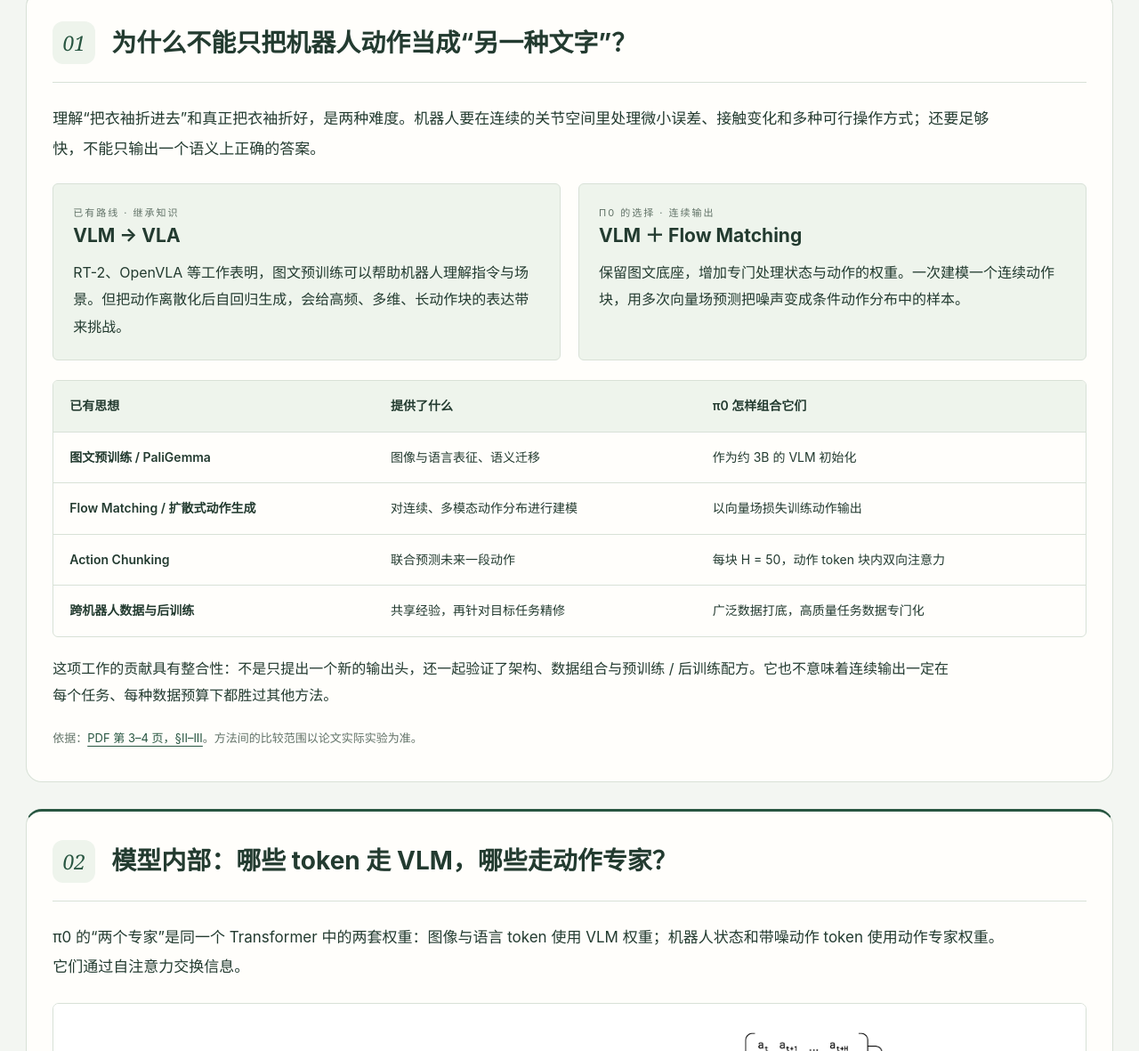
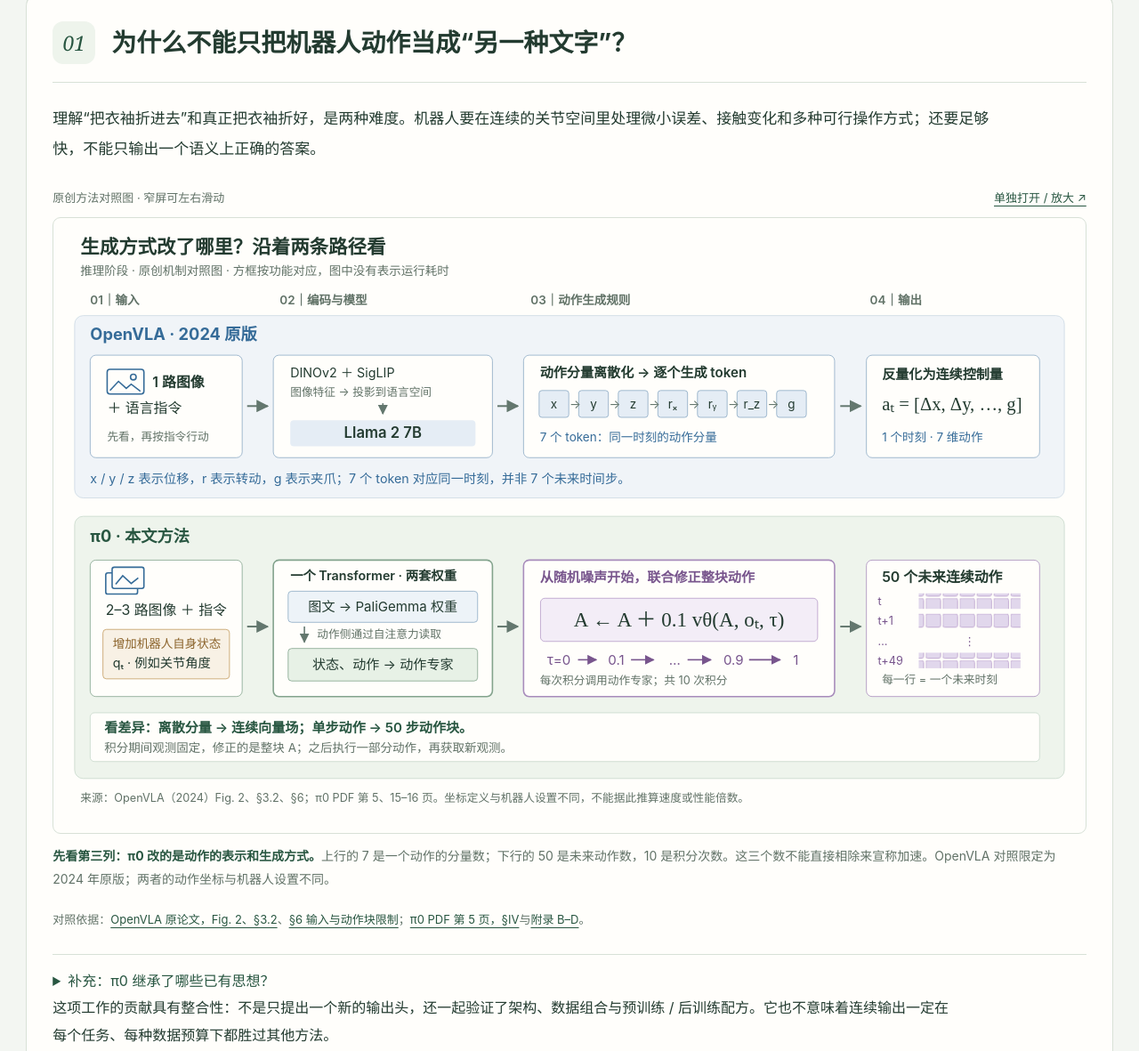
Before and after one commit to Nat-J/paper-library, a plain HTML site: page 2024-pi0/index.html in a window 1280 px wide. Shown: the part 2469-3650 px from the top of the page at 89% size. Drawn offline with Linux system fonts and the light colour scheme.

Commit message:
Illustrate pi0 method differences and require visual comparisons

```diff
--- a/2024-pi0/index.html
+++ b/2024-pi0/index.html
@@ -15,6 +15,9 @@
 
 .flow-plot-scroll{overflow-x:auto;overscroll-behavior-x:contain}.flow-plot-scroll .flow-plot{min-width:600px}.flow-plot-scroll:focus-visible{outline:2px solid var(--amber)}
 @media print{.flow-plot-scroll{overflow:visible}.flow-plot-scroll .flow-plot{min-width:0}}
+
+.comparison-figure{margin:26px 0}.comparison-figure .figure-tools{display:flex;justify-content:space-between;align-items:baseline;gap:14px;flex-wrap:wrap;margin:0 0 10px;font-size:13px;color:var(--muted)}.comparison-figure .diagram-scroll{overflow-x:auto;border:1px solid var(--line);border-radius:9px;background:#fffefb;padding:8px}.comparison-figure img{display:block;width:100%;min-width:1100px;height:auto}.comparison-figure figcaption{font-size:14px;line-height:1.85;color:var(--muted);margin-top:12px}.comparison-figure figcaption strong{color:var(--green)}
+@media print{.comparison-figure .diagram-scroll{overflow:visible;padding:0}.comparison-figure img{min-width:0}.comparison-figure .figure-tools{display:none}}
 </style></head><body id="top">
 <a class="skip" href="#overview">跳到正文</a><div class="progress" aria-hidden="true"></div>
 <div class="page">
@@ -47,8 +50,13 @@
 <section class="section" id="problem" data-nav="为什么这样设计" data-tone="gold">
 <div class="section-head"><span class="section-no">01</span><h2>为什么不能只把机器人动作当成“另一种文字”？</h2></div>
 <p class="lead">理解“把衣袖折进去”和真正把衣袖折好，是两种难度。机器人要在连续的关节空间里处理微小误差、接触变化和多种可行操作方式；还要足够快，不能只输出一个语义上正确的答案。</p>
-<div class="pair"><div class="card"><div class="eyebrow">已有路线 · 继承知识</div><h3>VLM → VLA</h3><p>RT-2、OpenVLA 等工作表明，图文预训练可以帮助机器人理解指令与场景。但把动作离散化后自回归生成，会给高频、多维、长动作块的表达带来挑战。</p></div><div class="card"><div class="eyebrow">π0 的选择 · 连续输出</div><h3>VLM ＋ Flow Matching</h3><p>保留图文底座，增加专门处理状态与动作的权重。一次建模一个连续动作块，用多次向量场预测把噪声变成条件动作分布中的样本。</p></div></div>
-<div class="table-wrap"><table><thead><tr><th>已有思想</th><th>提供了什么</th><th>π0 怎样组合它们</th></tr></thead><tbody><tr><td>图文预训练 / PaliGemma</td><td>图像与语言表征、语义迁移</td><td>作为约 3B 的 VLM 初始化</td></tr><tr><td>Flow Matching / 扩散式动作生成</td><td>对连续、多模态动作分布进行建模</td><td>以向量场损失训练动作输出</td></tr><tr><td>Action Chunking</td><td>联合预测未来一段动作</td><td>每块 H = 50，动作 token 块内双向注意力</td></tr><tr><td>跨机器人数据与后训练</td><td>共享经验，再针对目标任务精修</td><td>广泛数据打底，高质量任务数据专门化</td></tr></tbody></table></div>
+<figure class="comparison-figure" id="method-comparison">
+<div class="figure-tools"><span>原创方法对照图 · 窄屏可左右滑动</span><a href="assets/compare-openvla-pi0.svg" target="_blank" rel="noopener">单独打开 / 放大 ↗</a></div>
+<div class="diagram-scroll" role="region" aria-label="OpenVLA 与 π0 方法对照图，可左右滚动" tabindex="0"><img src="assets/compare-openvla-pi0.svg" width="1440" height="850" alt="两条对应路径：OpenVLA 逐个生成同一时刻的七个离散动作分量，π0 用双专家和十次积分生成五十个未来连续动作。"></div>
+<figcaption><strong>先看第三列：π0 改的是动作的表示和生成方式。</strong>上行的 7 是一个动作的分量数；下行的 50 是未来动作数，10 是积分次数。这三个数不能直接相除来宣称加速。OpenVLA 对照限定为 2024 年原版；两者的动作坐标与机器人设置不同。</figcaption>
+<p class="source">对照依据：<a href="https://arxiv.org/html/2406.09246v1#S3" target="_blank" rel="noopener">OpenVLA 原论文，Fig. 2、§3.2</a>、<a href="https://arxiv.org/html/2406.09246v1#S6" target="_blank" rel="noopener">§6 输入与动作块限制</a>；<a href="assets/paper.pdf#page=5" target="_blank">π0 PDF 第 5 页，§IV</a>与<a href="assets/paper.pdf#page=15" target="_blank">附录 B–D</a>。</p>
+</figure>
+<details class="extra"><summary>补充：π0 继承了哪些已有思想？</summary><div class="table-wrap"><table><thead><tr><th>已有思想</th><th>提供了什么</th><th>π0 怎样组合它们</th></tr></thead><tbody><tr><td>图文预训练 / PaliGemma</td><td>图像与语言表征、语义迁移</td><td>作为约 3B 的 VLM 初始化</td></tr><tr><td>Flow Matching / 扩散式动作生成</td><td>对连续、多模态动作分布进行建模</td><td>以向量场损失训练动作输出</td></tr><tr><td>Action Chunking</td><td>联合预测未来一段动作</td><td>每块 H = 50，动作 token 块内双向注意力</td></tr><tr><td>跨机器人数据与后训练</td><td>共享经验，再针对目标任务精修</td><td>广泛数据打底，高质量任务数据专门化</td></tr></tbody></table></div></details>
 <p>这项工作的贡献具有整合性：不是只提出一个新的输出头，还一起验证了架构、数据组合与预训练 / 后训练配方。它也不意味着连续输出一定在每个任务、每种数据预算下都胜过其他方法。</p>
 <p class="source">依据：<a href="assets/paper.pdf#page=3" target="_blank">PDF 第 3–4 页，§II–III</a>。方法间的比较范围以论文实际实验为准。</p>
 </section>
@@ -64,6 +72,13 @@
 <article class="variable green"><div class="variable-route"><div><small>来源：训练获得的参数</small><strong>模型权重 θ</strong></div><span aria-hidden="true">→</span><div><small>执行前向计算</small><strong class="symbol">v<sub>θ</sub></strong></div></div><div class="variable-note"><p>v<sub>θ</sub> 表示动作空间中“接下来向哪里改”的向量，不是最终要执行的动作，也不是机器人末端速度的通用物理定义。要先积分，得到 A<sub>t</sub><sup>1</sup>。</p><span class="next">下一站 → Euler 更新带噪动作。推理改变的是 A<sup>τ</sup>，不是重新训练 θ。</span></div></article>
 <div class="mask-lab"><div class="lab-head"><h3>注意力掩码：这一组 token 能读取谁？</h3><span class="note">点选行名查看 · 按附录 B 重绘</span></div><div class="table-wrap"><table class="mask-table"><thead><tr><th>读取方 ↓ / 被读取方 →</th><th>图像＋语言</th><th>状态 q<sub>t</sub></th><th>动作 A<sup>τ</sup></th></tr></thead><tbody><tr data-mask-row="vlm"><th><button type="button" class="mask-choice" data-mask="vlm" aria-pressed="false">图像＋语言</button></th><td class="allowed">✓</td><td>—</td><td>—</td></tr><tr data-mask-row="state"><th><button type="button" class="mask-choice" data-mask="state" aria-pressed="false">状态 q<sub>t</sub></button></th><td class="allowed">✓</td><td class="allowed">✓</td><td>—</td></tr><tr data-mask-row="action" class="selected"><th><button type="button" class="mask-choice" data-mask="action" aria-pressed="true">动作 A<sup>τ</sup></button></th><td class="allowed">✓</td><td class="allowed">✓</td><td class="allowed">✓</td></tr></tbody></table></div><p id="mask-note" class="explanation" aria-live="polite">动作 token 可以读取图文、状态，以及同一个动作块中的全部动作 token。因此不是“先生成 aₜ，再只看过去生成 aₜ₊₁”的逐动作自回归。</p></div>
 <details class="extra"><summary>两个专家的宽度不同，为什么还能交互？</summary><p>附录 B 报告 VLM 隐藏宽度 2048、动作专家宽度 1024，动作专家 MLP 宽度 4096。两套权重只在注意力计算中交互，因此隐藏宽度和 MLP 大小不必一致。不要把不同的输入 / 隐藏维度直接当成可以逐元素相加的对象。</p></details>
+<h3>对照 π0-small：哪些设计一起变了？</h3>
+<figure class="comparison-figure" id="baseline-comparison">
+<div class="figure-tools"><span>原创局部架构对照图 · 看专家如何读取观测</span><a href="assets/compare-pi0-small.svg" target="_blank" rel="noopener">单独打开 / 放大 ↗</a></div>
+<div class="diagram-scroll" role="region" aria-label="π0-small 与 π0 专家连接对照图，可左右滚动" tabindex="0"><img src="assets/compare-pi0-small.svg" width="1440" height="800" loading="lazy" alt="上行 π0-small 是观测编码器经跨注意力连接 DiT 动作专家；下行 π0 在同一 Transformer 中按 token 类型使用两套权重，经自注意力连接。两者都做十步 flow matching。"></div>
+<figcaption><strong>看中间的连线：跨注意力连接，变成同一 Transformer 内的自注意力交互。</strong>与此同时，图文底座、视觉 / 语言编码器、动作专家及 τ 注入方式也不同。因此 π0-small 的成绩差异不能只当作“去掉 VLM 预训练”这一项的效果。两者实际都接收相同格式的观测并用 10 步 flow matching 生成动作块；图中省略投影层和状态 token 的细分路由。</figcaption>
+<p class="source">依据：<a href="assets/paper.pdf#page=15" target="_blank">PDF 第 15 页，附录 B：π0 架构</a>；<a href="assets/paper.pdf#page=16" target="_blank">第 16 页，附录 C：π0-small 架构与共有条件</a>。本图为机制重绘。</p>
+</figure>
 <p class="source">依据：<a href="assets/paper.pdf#page=5" target="_blank">PDF 第 5–6 页，§IV–V</a>；<a href="assets/paper.pdf#page=15" target="_blank">第 15 页，附录 B</a>。图文 token 数、精确图像分辨率等未披露项不以其他版本代码补齐。</p>
 </section>
 
```
Also changed, not shown: 2024-pi0/assets/compare-openvla-pi0.svg (added), 2024-pi0/assets/compare-pi0-small.svg (added), 3 other files.
